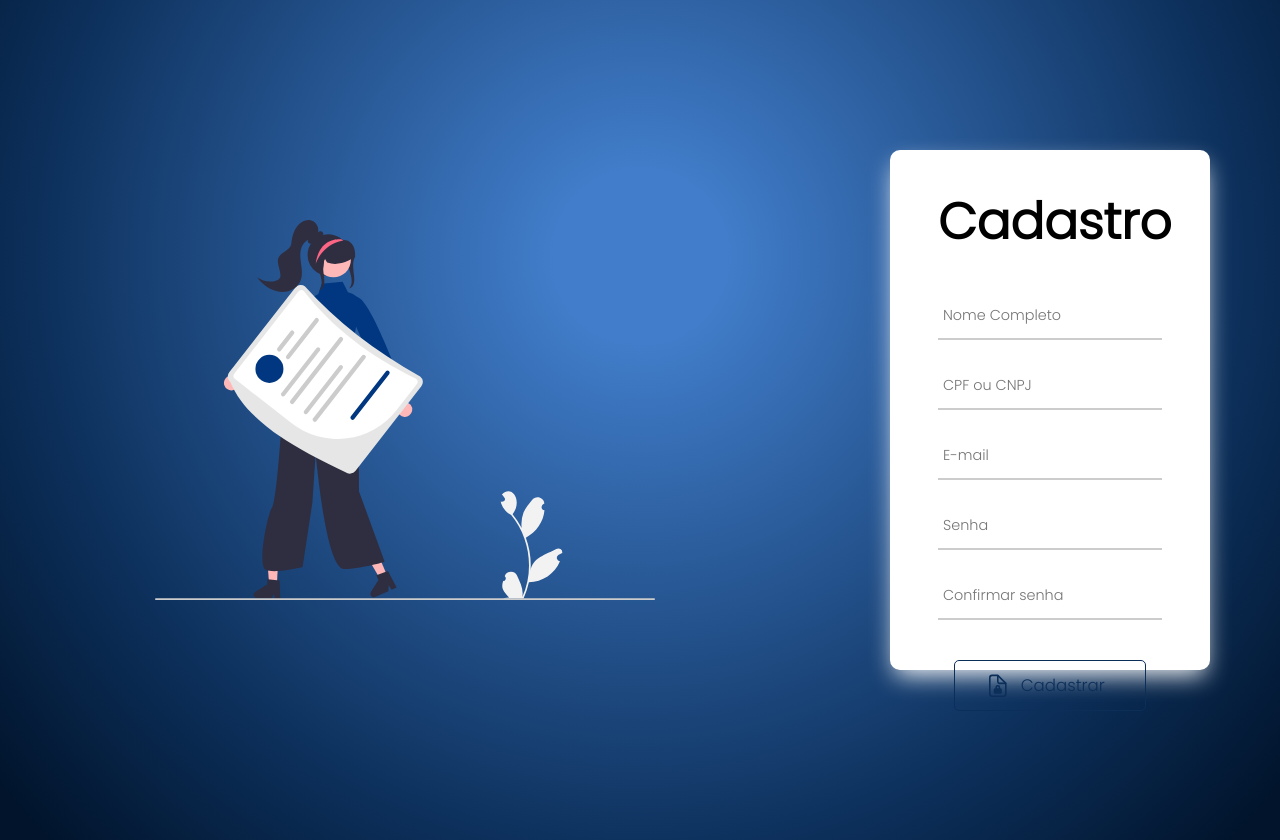
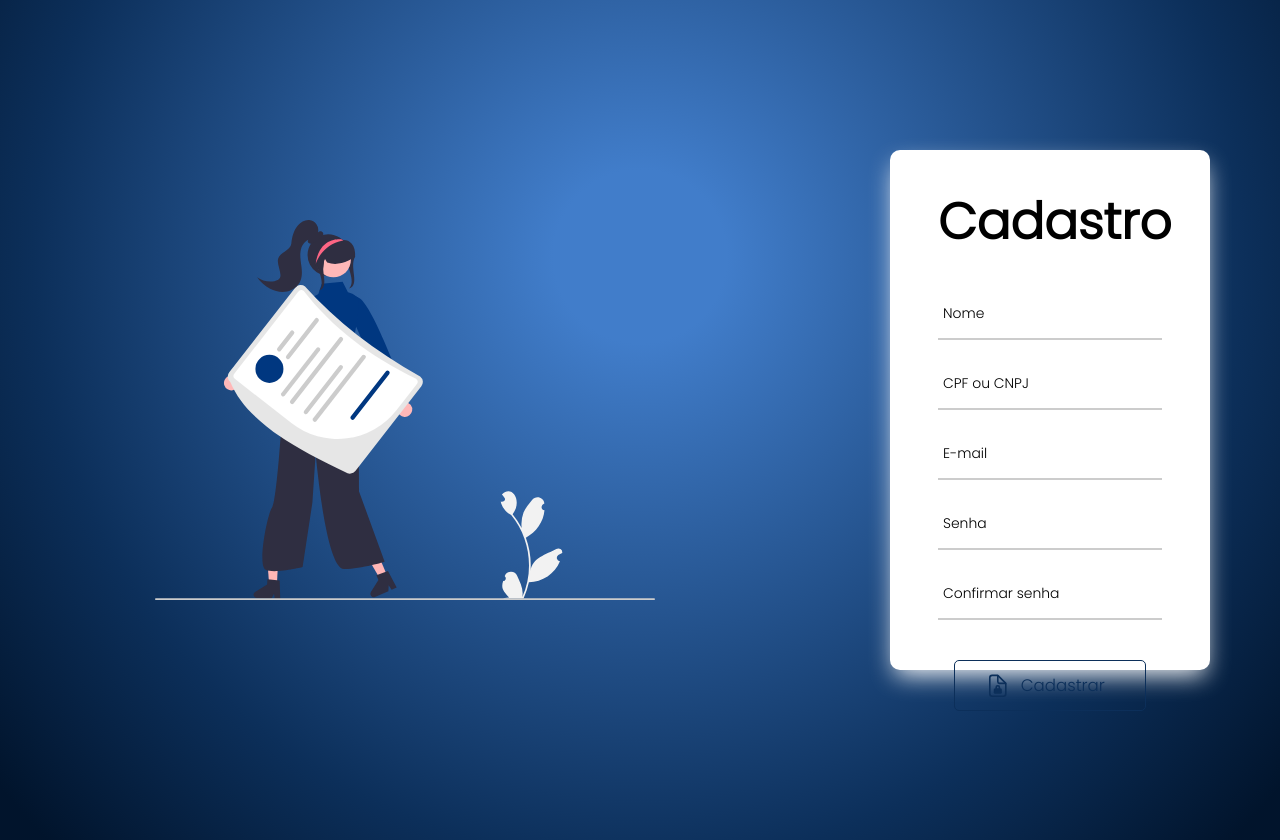
Before and after one commit to BlackBoltEdu/SimplificaEventos, a PHP site: page /view/cadastro.html in a window 1280 px wide; the page is wider, and only the part inside the window is pictured. Shown: the part 327-1167 px from the top of that part. Run offline with PHP 8.4, Linux system fonts and the light colour scheme.

Commit message:
Estilização dos inputs
Fiz uma pequena melhoria nos inputs do Cadastro

```diff
--- a/assets/css/style.css
+++ b/assets/css/style.css
@@ -1,4 +1,8 @@
 @import url('https://fonts.googleapis.com/css2?family=Poppins:wght@300&display=swap');
+
+:root{
+    --bg-color: linear-gradient(45deg,#3b6fb3, #003780, #3b6fb3);
+}
 
 *{
     font-family: 'Poppins', sans-serif;
@@ -48,6 +52,7 @@ section{
     margin: 35px 0px;
 }
 
+/* Configurando posição, tamanho e aparencia dos input's */
 .input-field {
     position: relative;
 	min-width: fit-content;
@@ -71,7 +76,20 @@ section{
     background: transparent;
     background-color: transparent;
 }
+.input-field input ~ label{
+    position: absolute;
+    top: 8px;
+    left: 5px;
 
+    font-size: 0.87rem;
+    transition: 0.4s;
+}
+.input-field input:focus ~ label,
+.input-field input:valid ~ label{
+    transform: translateY(-25px);
+    left: 0;
+    font-size: 0.96rem;
+}
 
 /* Configuração do underline dos input's */
 .input-field .underline::before{
@@ -90,7 +108,7 @@ section{
     width: 100%;
     bottom: -5px;
     left: 0;
-    background: linear-gradient(45deg,#3b6fb3, #003780);
+    background: var(--bg-color);
     transform: scaleX(0);
     transition: all .3s ease-in-out;
     transform-origin:left;
@@ -99,7 +117,7 @@ section{
     transform: scaleX(1);
 }
 /* Fim da configuração do underline dos input's */
-
+/* Fim da configuração dos input's */
 
 /* Configurando o botão do formulário */
 
@@ -125,7 +143,7 @@ section{
     font-size: 0.9rem;
     font-weight: bold;
     letter-spacing: 1px;
-    background: linear-gradient(45deg,#3b6fb3, #003780);
+    background: var(--bg-color);
 	color: #fafafa;
 }
 #button ion-icon{
--- a/view/cadastro.html
+++ b/view/cadastro.html
@@ -24,27 +24,32 @@
 
                     <form action="../php/RegisterUser.php" method="POST">
                             <div class="input-field">
-                                <input type="text" name="name" id="name" placeholder="Nome Completo" autocomplete="off" required>
-                                    <div class="underline"></div>
-                            </div>
-
-                            <div class="input-field">
-                                <input id="cpf" type="text" name="cpf" placeholder="CPF ou CNPJ" autocomplete="off" required>
+                                <input id="name" type="text" name="name" autocomplete="off" required>
+                                <label for="name">Nome</label>
                                 <div class="underline"></div>
                             </div>
 
                             <div class="input-field">
-                                <input type="email" name="email" id="email" placeholder="E-mail" required>
+                                <input id="cpf" type="text" name="cpf" autocomplete="off" required>
+                                <label for="cpf">CPF ou CNPJ</label>
                                 <div class="underline"></div>
                             </div>
 
                             <div class="input-field">
-                                <input id="password" type="password" name="password"  placeholder="Senha" required>
+                                <input id="email" type="email" name="email" required>
+                                <label for="email">E-mail</label>
                                 <div class="underline"></div>
                             </div>
 
                             <div class="input-field">
-                                <input id="passwordConf" type="password" name="passwordConf"  placeholder="Confirmar senha" required>
+                                <input id="password" type="password" name="password" required>
+                                <label for="password">Senha</label>
+                                <div class="underline"></div>
+                            </div>
+
+                            <div class="input-field">
+                                <input id="passwordConf" type="password" name="passwordConf" required>
+                                <label for="passwordConf">Confirmar senha</label>
                                 <div class="underline error"></div>
                             </div>
 
```
